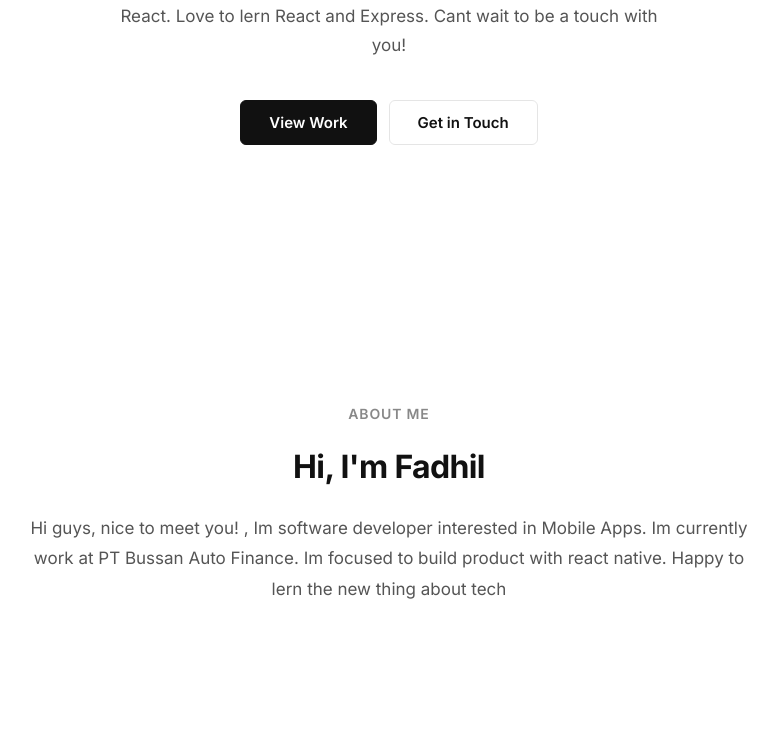
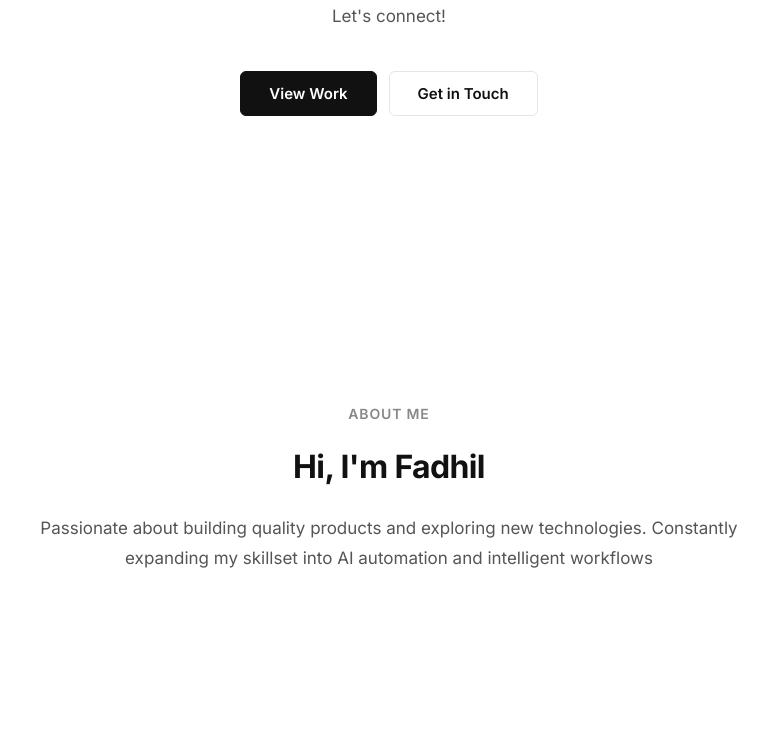
Before and after one commit to alfatayah/alfatayah.github.io, a Gatsby site: page / in a window 1280 px wide. Shown: the part 477-1208 px from the top of the page, without its empty margins (251-1029 px from the left). Built offline with nearby package versions, Linux system fonts and the light colour scheme; Gatsby itself is replaced by a stand-in of ours.

Commit message:
[NEW] Changes profile

```diff
--- a/src/yourdata.js
+++ b/src/yourdata.js
@@ -44,7 +44,7 @@ export default {
   ],
   //   Header Paragraph
   headerParagraph:
-    "Im working with newest front-end framework like React Native and React. Love to lern React and Express. Cant wait to be a touch with you!",
+    "Let's connect!",
 
   //Contact Email
   contactEmail: "fadhil.alfatayah@gmail.com",
@@ -122,11 +122,11 @@ export default {
 
   // About Secton --------------
   aboutParaOne:
-    "Hi guys, nice to meet you! , Im software developer interested in Mobile Apps. Im currently work at PT Bussan Auto Finance. Im focused to build product with react native. Happy to lern the new thing about tech",
+    "Passionate about building quality products and exploring new technologies. Constantly expanding my skillset into AI automation and intelligent workflows",
   aboutParaTwo:
-    "It was popularised in the 1960s with the release of Letraset sheets containing Lorem Ipsum passages, and more recently with desktop publishing software like Aldus PageMaker including versions of Lorem Ipsum.",
+    "I specialize in mobile and web development using modern frameworks such as React Native, React, Express, and Laravel to deliver seamless and scalable user experiences.",
   aboutParaThree:
-    "It was popularised in the 1960s with the release of Letraset sheets containing Lorem Ipsum passages, and more recently with desktop publishing software like Aldus PageMaker including versions of Lorem Ipsum. Lorem Ipsum is simply dummy text of the printing and typesetting industry.",
+    "Constantly expanding my skillset into AI automation and intelligent workflows, I enjoy solving real-world problems through clean code and modern tech stacks.",
   aboutImage:
     "https://images.unsplash.com/photo-1519713958759-6254243c4a53?ixid=MXwxMjA3fDB8MHxwaG90by1wYWdlfHx8fGVufDB8fHw%3D&ixlib=rb-1.2.1&auto=format&fit=crop&w=334&q=80",
 
```
